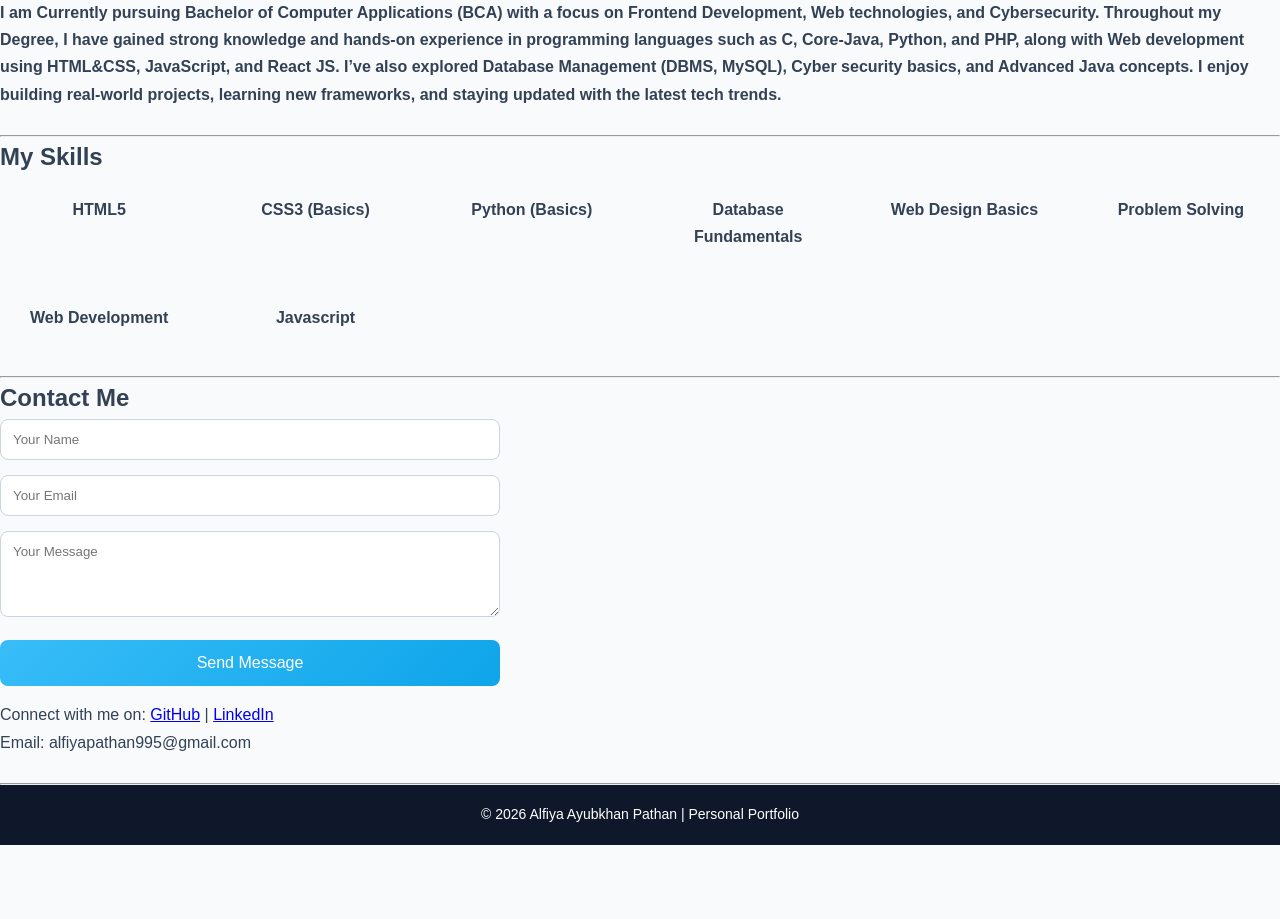
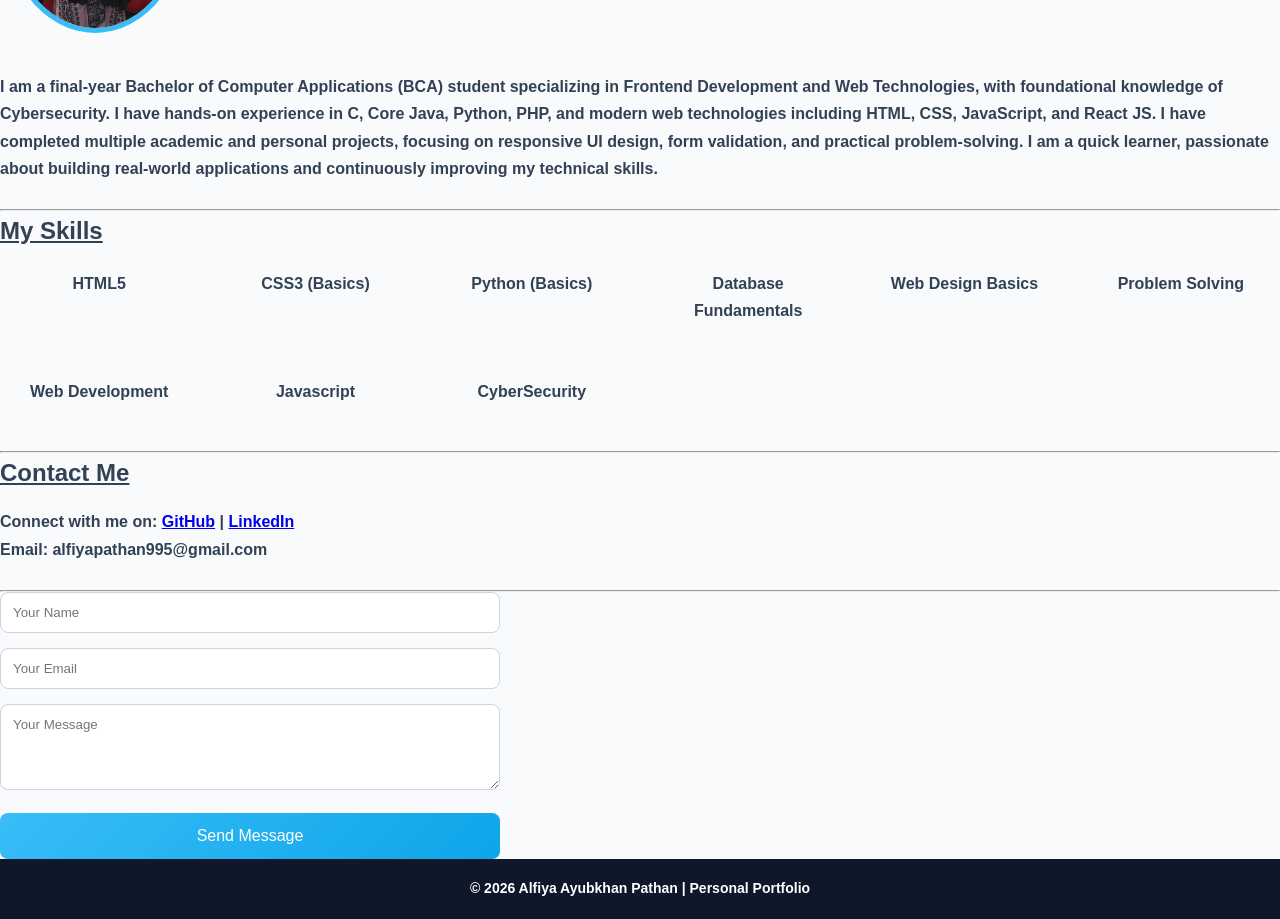
Before and after one commit to alfiyapathan995-design/personalportfolio, a plain HTML site: page index.html in a window 1280 px wide. Shown: the part 416-1335 px from the top of the page. Before the commit the page ends 1261 px from the top, so only its background shows below. Drawn offline with Linux system fonts and the light colour scheme.

Commit message:
index
Updated the portfolio page with new content and structure.

```diff
--- a/index.html
+++ b/index.html
@@ -5,133 +5,16 @@
     <meta name="viewport" content="width=device-width, initial-scale=1.0">
     <title> My Portfolio | Alfiya Ayubkhan Pathan</title>
 
-   <!-- <style>
-       \ * {
-            margin: 0;
-            padding: 0;
-            box-sizing: border-box;
-            font-family: Arial, Helvetica, sans-serif;
-        }
-
-        body {
-            background-color: #f4f6f8;
-            color: #333;
-            line-height: 1.6;
-        }
 
 
-        header {
-            background: #0f172a;
-            color: white;
-            padding: 20px 10%;
-            display: flex;
-            justify-content: space-between;
-            align-items: center;
-            flex-wrap: wrap;
-        }
-
-        header h1 {
-            font-size: 24px;
-        }
-
-        nav a {
-            color: white;
-            text-decoration: none;
-            margin-left: 20px;
-            font-weight: bold;
-        }
-
-        nav a:hover {
-            color: #38bdf8;
-        }
-
-
-        main {
-            padding: 0;
-        }
-
-        section {
-            padding: 60px 10%;
-            background: white;
-            margin-bottom: 20px;
-        }
-
-        section h2 {
-            font-size: 28px;
-            margin-bottom: 15px;
-            color: #0f172a;
-        }
-
-
-        .about {
-            display: flex;
-            gap: 40px;
-            align-items: center;
-            flex-wrap: wrap;
-        }
-
-        .about img {
-            width: 180px;
-            border-radius: 50%;
-        }
-
-
-        .skills-list {
-            display: grid;
-            grid-template-columns: repeat(auto-fit, minmax(180px, 1fr));
-            gap: 15px;
-        }
-
-        .skill-card {
-            background: #f1f5f9;
-            padding: 15px;
-            border-radius: 8px;
-            text-align: center;
-            font-weight: bold;
-        }
-
-        form {
-            max-width: 500px;
-        }
-
-        input, textarea {
-            width: 100%;
-            padding: 10px;
-            margin-bottom: 15px;
-            border: 1px solid #cbd5e1;
-            border-radius: 5px;
-        }
-
-        button {
-            background: #0f172a;
-            color: white;
-            padding: 12px;
-            border: none;
-            width: 100%;
-            font-size: 16px;
-            cursor: pointer;
-            border-radius: 5px;
-        }
-
-        button:hover {
-            background: #1e293b;
-        }
-
-
-        footer {
-            background: #0f172a;
-            color: white;
-            text-align: center;
-            padding: 15px;
-        }
-    </style> -->
     <link rel="stylesheet" href="style.css">
 </head>
-
 <body>
 
 <header>
-    <h1><b>Alfiya Ayubkhan Pathan</b></h1>
+    <h1>Alfiya Ayubkhan Pathan</h1>
+    <button id="darkModeBtn" class="dark-toggle">🌙</button>
+
     <nav>
         <a href="#about">ABOUT</a>
         <a href="#skills">SKILLS</a>
@@ -143,24 +26,18 @@
 
     <!-- About Section -->
     <section id="about">
-        <h2><b>About Me</b></h2>
+        <h2><b><u>About Me</u></b></h2>
         <div class="about">
             <img src="myimg.jpeg" alt="Profile photo of Alfiya Pathan">
             <p>
-                <b>I am Currently pursuing Bachelor of Computer Applications (BCA) with a focus on Frontend Development, Web technologies, and Cybersecurity.
-
-Throughout my Degree, I have gained strong knowledge and hands-on experience in programming languages such as C,  Core-Java, Python, and PHP, along with Web development using HTML&CSS, JavaScript, and React JS.
-
-I’ve also explored Database Management (DBMS, MySQL), Cyber security basics, and Advanced Java concepts. I enjoy building real-world projects, learning new frameworks, and staying updated with the latest tech trends.</b>
-
-            </p>
+                <b>I am a final-year Bachelor of Computer Applications (BCA) student specializing in Frontend Development and Web Technologies, with foundational knowledge of Cybersecurity. I have hands-on experience in C, Core Java, Python, PHP, and modern web technologies including HTML, CSS, JavaScript, and React JS. I have completed multiple academic and personal projects, focusing on responsive UI design, form validation, and practical problem-solving. I am a quick learner, passionate about building real-world applications and continuously improving my technical skills.
         </div>
     </section>
     <br><hr>
 
     <!-- Skills Section -->
     <section id="skills">
-        <h2><b>My Skills</b></h2>
+        <h2><b><u>My Skills</u></b></h2>
         <div class="skills-list">
             <div class="skill-card">HTML5</div>
             <div class="skill-card">CSS3 (Basics)</div>
@@ -170,19 +47,16 @@ I’ve also explored Database Management (DBMS, MySQL), Cyber security basics, a
             <div class="skill-card">Problem Solving</div>
             <div class="skill-card">Web Development</div>
             <div class="skill-card">Javascript</div>
+            <div class="skill-card">CyberSecurity</div>
         </div>
     </section>
     <br><hr>
 
+
     <!-- Contact Section -->
     <section id="contact">
-        <h2><b>Contact Me</b></h2>
-        <form>
-            <input type="text" placeholder="Your Name" required>
-            <input type="email" placeholder="Your Email" required>
-            <textarea rows="4" placeholder="Your Message" required></textarea>
-            <button type="submit">Send Message</button>
-        </form>
+        <h2><b><u>Contact Me</u></b></h2>
+
 
         <p style="margin-top:15px;">
             Connect with me on:
@@ -192,11 +66,18 @@ I’ve also explored Database Management (DBMS, MySQL), Cyber security basics, a
         </p>
     </section>
 <br><hr>
+<form id="contactForm">
+  <input type="text" id="name" placeholder="Your Name" required>
+  <input type="email" id="email" placeholder="Your Email" required>
+  <textarea id="message" rows="4" placeholder="Your Message" required></textarea>
+  <button type="submit">Send Message</button>
+  <p id="formMessage"></p>
+</form>
 </main>
 
 <footer>
     <p>© 2026 Alfiya Ayubkhan Pathan | Personal Portfolio</p>
 </footer>
-
+<script src="script.js"></script>
 </body>
 </html>
```
